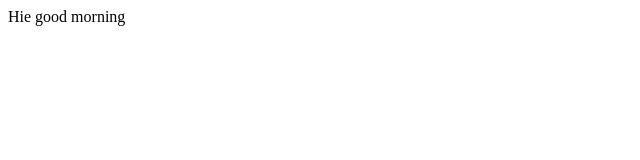
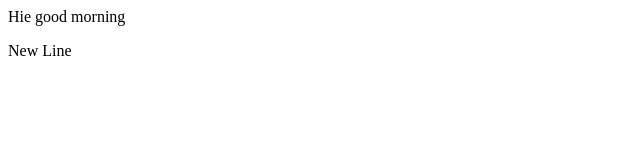
Before and after one commit to ajinkya-flutter24/localrepo, a plain HTML site: page index.html in a window 1280 px wide. Shown: the full height of the page, 0-640 px from the left. Drawn offline with Linux system fonts and the light colour scheme.

Commit message:
New Line add ini another Branch

```diff
--- a/index.html
+++ b/index.html
@@ -1 +1,2 @@
 <P>Hie good morning</P>
+<P>New Line</P>
```
